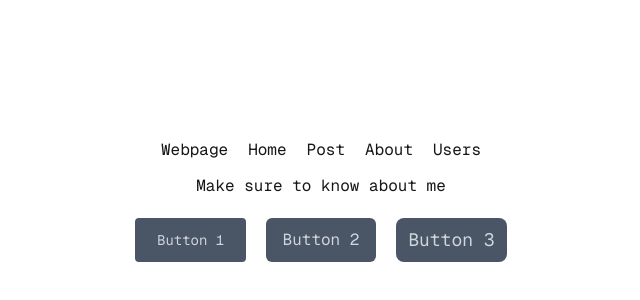
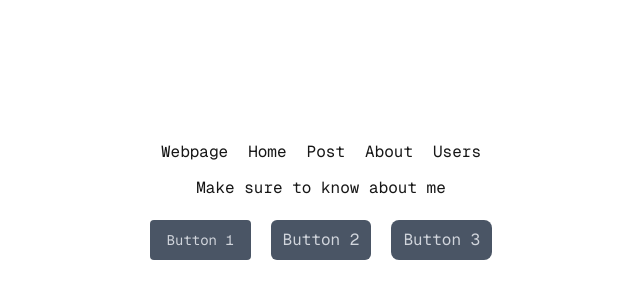
Before and after one commit to Temi-Michael/alx-project-0x02-setup, a Next.js app in the folder alx-project-0x02/: page /about in a window 1280 px wide. Shown: the part 196-496 px from the top of the page, without its empty margins (319-959 px from the left). Built offline with nearby package versions, Linux system fonts and the light colour scheme.

Commit message:
Task Update : Task updated and await push as required by activity

```diff
--- a/alx-project-0x02/components/common/Button.tsx
+++ b/alx-project-0x02/components/common/Button.tsx
@@ -2,7 +2,7 @@ import { type ButtonProps } from "@/interfaces";
 
 const Button: React.FC<ButtonProps> = ({text, shape, size}) => {
     return (
-        <button className={`${shape} ${size} bg-gray-600 text-gray-300 border-none px-3 py-2`}>
+        <button className={`${shape} text-${size === "medium" ? "md" : size === "large" ? "lg" : "sm"} bg-gray-600 text-gray-300 border-none px-3 py-2`}>
             {text}
         </button>
     )
--- a/alx-project-0x02/interfaces/index.ts
+++ b/alx-project-0x02/interfaces/index.ts
@@ -22,12 +22,12 @@ export interface PostProp extends CardProps {
 
 export interface ButtonProps {
   text: string;
-  size: string;
+  size: "small" | "medium" | "large";
   shape: "rounded-sm" | "rounded-md" | "rounded-lg";
 }
 
 export interface UserProps {
-  name : string
-  email : string
-  address : string
+  name: string;
+  email: string;
+  address: string;
 }
--- a/alx-project-0x02/pages/about.tsx
+++ b/alx-project-0x02/pages/about.tsx
@@ -20,9 +20,9 @@ const About: React.FC = () => {
             <Header />
             <h1>Make sure to know about me</h1>
             <div className="grid grid-cols-3 p-5 gap-5">
-                <Button text="Button 1" size="text-sm" shape="rounded-sm" />
-                <Button text="Button 2" size="text-md" shape="rounded-md" />
-                <Button text="Button 3" size="text-lg" shape="rounded-lg" />
+                <Button text="Button 1" size="small" shape="rounded-sm" />
+                <Button text="Button 2" size="medium" shape="rounded-md" />
+                <Button text="Button 3" size="large" shape="rounded-lg" />
             </div>
         </div>
     )
--- a/alx-project-0x02/pages/users.tsx
+++ b/alx-project-0x02/pages/users.tsx
@@ -21,8 +21,8 @@ const Users: React.FC<{ users: UserProps[] }> = ({ users }) => {
     return (
         <div className={`${geistSans.className} ${geistMono.className} flex flex-col min-h-screen items-center p-8 dark:bg-black`}>
             <Header />
-            <h1 className="text-4xl font-bold mb-8 text-white">Users</h1>
-            <div className="grid grid-cols-1 md:grid-cols-2 lg:grid-cols-3 gap-6 w-full max-w-6xl">
+            {/* <h1 className="text-4xl font-bold mb-8 text-white">Users</h1> */}
+            <div className="grid grid-cols-1 mt-3 md:grid-cols-2 lg:grid-cols-3 gap-6 w-full max-w-6xl">
                 {users.map((user) => {
                     // Format the address object into a string
                     const formattedAddress = `${user.address.street}, ${user.address.suite}, ${user.address.city}, ${user.address.zipcode}`;
```
